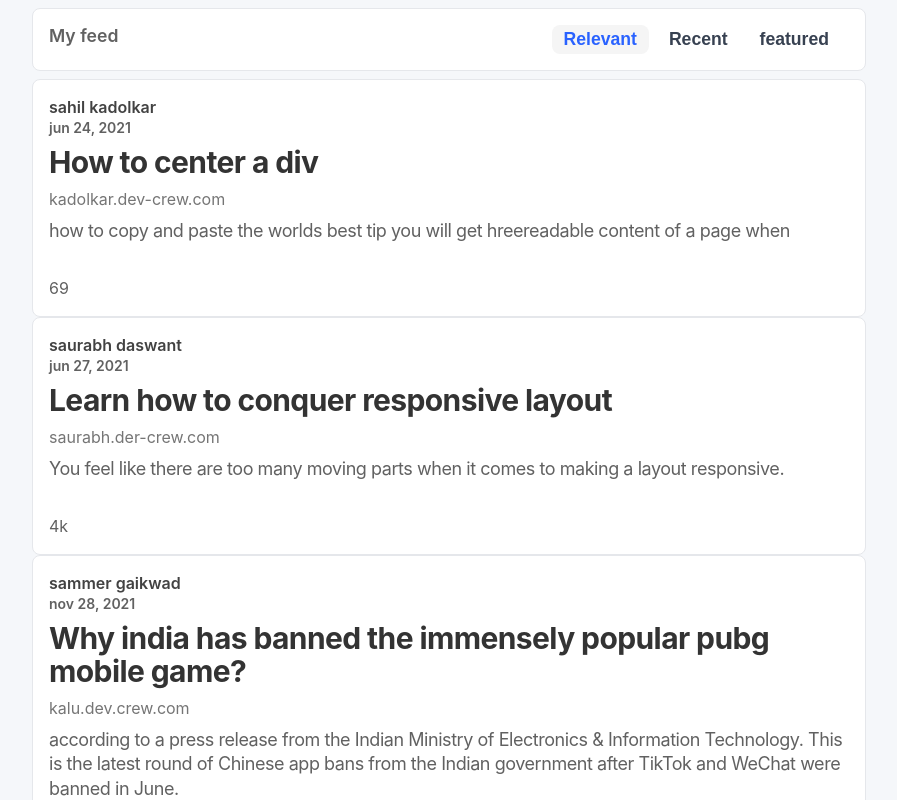
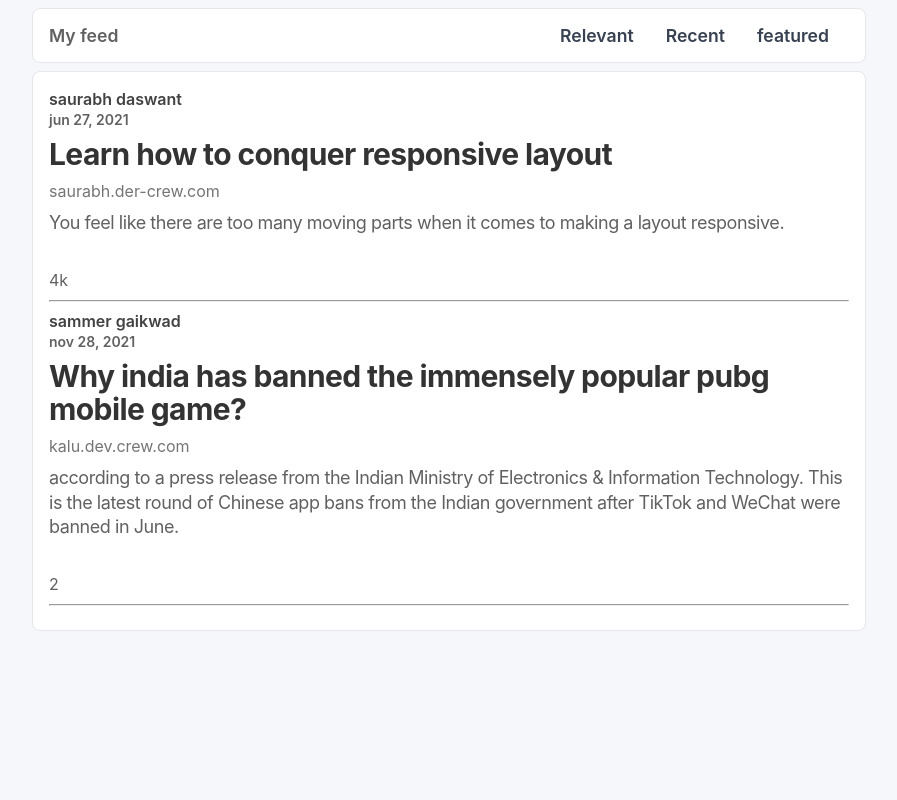
Before and after one commit to Saurabhdaswant/deployment, a React (Create React App) app: page /Featured in a window 1280 px wide. Shown: the top 800 px of the page, without its empty margins (191-1088 px from the left). Built offline with nearby package versions, Linux system fonts and the light colour scheme; data requests are answered from the project's data file.

Commit message:
used react router to go from one page to another page with lightning speed dude

```diff
--- a/data/db.json
+++ b/data/db.json
@@ -7,7 +7,7 @@
       "domain": "kadolkar.dev-crew.com",
       "context": "how to copy and paste the worlds best tip you will get hreereadable content of a page when",
       "like": 69,
-      "feed": "relevant",
+      "feed": "recent",
       "id": 1
     },
     {
@@ -27,7 +27,7 @@
       "domain": "kalu.dev.crew.com",
       "context": "according to a press release from the Indian Ministry of Electronics & Information Technology. This is the latest round of Chinese app bans from the Indian government after TikTok and WeChat were banned in June.",
       "like": 2,
-      "feed": "relevant",
+      "feed": "featured",
       "id": 3
     },
     {
--- a/package.json
+++ b/package.json
@@ -8,6 +8,7 @@
     "@testing-library/user-event": "^12.1.10",
     "react": "^17.0.2",
     "react-dom": "^17.0.2",
+    "react-router-dom": "^5.2.0",
     "react-scripts": "4.0.3",
     "web-vitals": "^1.0.1"
   },
--- a/src/App.js
+++ b/src/App.js
@@ -1,41 +1,63 @@
 import NavBar from "./NavBar";
 import Blog from "./Blog";
-import { useEffect, useState } from "react";
+// import Relevant from "./Relevant";
+import useFetch from "./useFetch";
+
+import { BrowserRouter as Router, Switch, Route } from "react-router-dom";
+import Recent from "./Recent";
+import Featured from "./Featured";
 
 function App() {
-  const [post, setPost] = useState(null);
-  const [error, setError] = useState(null);
-  const [pending, setPending] = useState(true);
-
-  useEffect(() => {
-    fetch("http://localhost:7000/blogs")
-      .then((res) => {
-        if (!res.ok) {
-          throw Error("you database dosent have data madar fakir");
-        }
-        return res.json();
-      })
-      .then((data) => {
-        setPost(data);
-        setPending(false);
-        setError(null);
-      })
-      .catch((err) => {
-        setError(err.message);
-        setPending(false);
-      });
-  }, []);
+  const {
+    RealData: post,
+    pending,
+    error,
+  } = useFetch("http://localhost:5000/blogs");
 
   return (
+    <Router>
       <div className="App">
         <NavBar />
         {pending && <div>data is coming soon</div>}
         {error && <div>{error}</div>}
+
+        <Switch>
+          <Route exact path="/">
             {post &&
               post.map((data) => {
                 return <div>{<Blog key={data.id} {...data} />}</div>;
               })}
+          </Route>
+          {/* <Route exact path="/Relevant">
+            {post && (
+              <Relevant
+                sendData={post.filter(
+                  (relevantOnly) => relevantOnly.feed === "relevant"
+                )}
+              />
+            )}
+          </Route> */}
+          <Route exact path="/recent">
+            {post && (
+              <Recent
+                sendData={post.filter(
+                  (RecentOnly) => RecentOnly.feed === "recent"
+                )}
+              />
+            )}
+          </Route>
+          <Route exact path="/Featured">
+            {post && (
+              <Featured
+                sendData={post.filter(
+                  (FeaturedOnly) => FeaturedOnly.feed === "featured"
+                )}
+              />
+            )}
+          </Route>
+        </Switch>
       </div>
+    </Router>
   );
 }
 
--- /dev/null
+++ b/src/Featured.js
@@ -0,0 +1,32 @@
+const Featured = (props) => {
+  const { sendData: takeData } = props;
+
+  const Context = (props) => <p className="context">{props.children}</p>;
+  const Topic = (props) => <p className="topic">{props.children}</p>;
+  const Name = (props) => <p className="name">{props.children}</p>;
+  const Domain = (props) => <p className="domain">{props.children}</p>;
+  const Like = (props) => <p className="like">{props.children}</p>;
+  const Date = (props) => <p className="date">{props.children}</p>;
+
+  return (
+    <div className="container">
+      {takeData.map((ghost) => {
+        return (
+          <div key={ghost.id}>
+            <Name>
+              {ghost.name}
+              <Date>{ghost.date}</Date>
+            </Name>
+            <Topic>{ghost.topic}</Topic>
+            <Domain>{ghost.domain}</Domain>
+            <Context>{ghost.context}</Context>
+            <Like>{ghost.like}</Like>
+            <hr />
+          </div>
+        );
+      })}
+    </div>
+  );
+};
+
+export default Featured;
--- a/src/NavBar.js
+++ b/src/NavBar.js
@@ -1,11 +1,19 @@
+import { Link } from "react-router-dom";
+
 const NavBar = () => {
   return (
     <div className="container navbar ">
       <h2 className="myfeed">My feed</h2>
       <div className="buttons">
-        <button className="active">Relevant</button>
-        <button>Recent</button>
-        <button>featured</button>
+        <Link className="active button " to="/">
+          Relevant
+        </Link>
+        <Link className="button" to="/recent">
+          Recent
+        </Link>
+        <Link className="button" to="/featured">
+          featured
+        </Link>
       </div>
     </div>
   );
--- /dev/null
+++ b/src/Recent.js
@@ -0,0 +1,32 @@
+const Recent = (props) => {
+  const { sendData: takeData } = props;
+
+  const Context = (props) => <p className="context">{props.children}</p>;
+  const Topic = (props) => <p className="topic">{props.children}</p>;
+  const Name = (props) => <p className="name">{props.children}</p>;
+  const Domain = (props) => <p className="domain">{props.children}</p>;
+  const Like = (props) => <p className="like">{props.children}</p>;
+  const Date = (props) => <p className="date">{props.children}</p>;
+
+  return (
+    <div className="container">
+      {takeData.map((ghost) => {
+        return (
+          <div key={ghost.id}>
+            <Name>
+              {ghost.name}
+              <Date>{ghost.date}</Date>
+            </Name>
+            <Topic>{ghost.topic}</Topic>
+            <Domain>{ghost.domain}</Domain>
+            <Context>{ghost.context}</Context>
+            <Like>{ghost.like}</Like>
+            <hr />
+          </div>
+        );
+      })}
+    </div>
+  );
+};
+
+export default Recent;
--- /dev/null
+++ b/src/Relevant.js
@@ -0,0 +1,32 @@
+// const Relevant = (props) => {
+//   const { sendData: takeData } = props;
+
+//   const Context = (props) => <p className="context">{props.children}</p>;
+//   const Topic = (props) => <p className="topic">{props.children}</p>;
+//   const Name = (props) => <p className="name">{props.children}</p>;
+//   const Domain = (props) => <p className="domain">{props.children}</p>;
+//   const Like = (props) => <p className="like">{props.children}</p>;
+//   const Date = (props) => <p className="date">{props.children}</p>;
+
+//   return (
+//     <div className="container">
+//       {takeData.map((ghost) => {
+//         return (
+//           <div key={ghost.id}>
+//             <Name>
+//               {ghost.name}
+//               <Date>{ghost.date}</Date>
+//             </Name>
+//             <Topic>{ghost.topic}</Topic>
+//             <Domain>{ghost.domain}</Domain>
+//             <Context>{ghost.context}</Context>
+//             <Like>{ghost.like}</Like>
+//             <hr />
+//           </div>
+//         );
+//       })}
+//     </div>
+//   );
+// };
+
+// export default Relevant;
--- a/src/index.css
+++ b/src/index.css
@@ -79,7 +79,7 @@ p {
   line-height: 24px;
 }
 
-button,
+.button,
 .myfeed {
   padding: 4px 12px;
   margin-right: 8px;
@@ -90,12 +90,19 @@ button,
   font-weight: 600;
   font-size: 1.1rem;
   background-color: transparent;
+  text-decoration: none;
 }
 
-.buttons .active {
+.button:hover,
+.button:focus {
   color: #2962ff;
   background-color: #f5f5f5;
 }
+
+/* .buttons .active {
+  color: #2962ff;
+  background-color: #f5f5f5;
+} */
 
 button:hover {
   background-color: #f5f5f5;
--- /dev/null
+++ b/src/useFetch.js
@@ -0,0 +1,30 @@
+import { useEffect, useState } from "react";
+
+const useFetch = (url) => {
+  const [RealData, setRealData] = useState(null);
+  const [error, setError] = useState(null);
+  const [pending, setPending] = useState(true);
+
+  useEffect(() => {
+    fetch(url)
+      .then((res) => {
+        if (!res.ok) {
+          throw Error("you database dosent have data madar fakir");
+        }
+        return res.json();
+      })
+      .then((data) => {
+        setRealData(data);
+        setPending(false);
+        setError(null);
+      })
+      .catch((err) => {
+        setError(err.message);
+        setPending(false);
+      });
+  }, [url]);
+
+  return { RealData, pending, error };
+};
+
+export default useFetch;
```
Also changed, not shown: 2 other files (tests, documents, lock files or other folders). Lines whose indentation alone changed are shown as unchanged.
